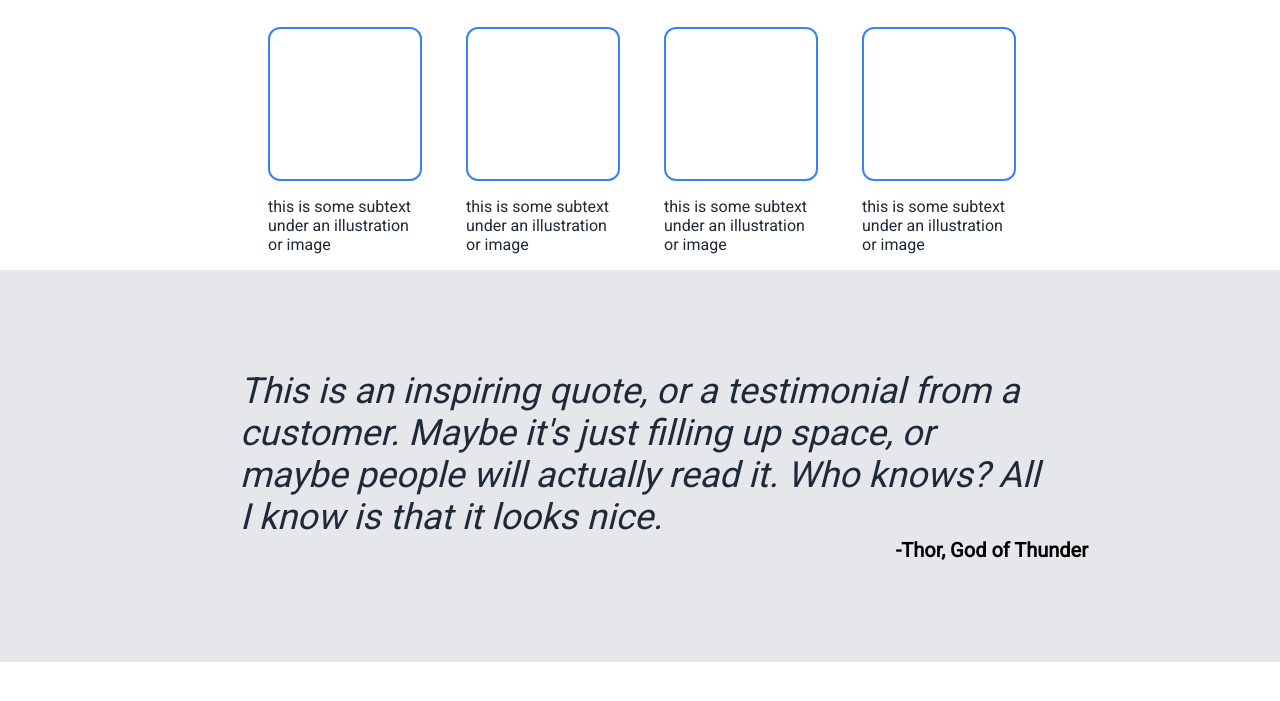
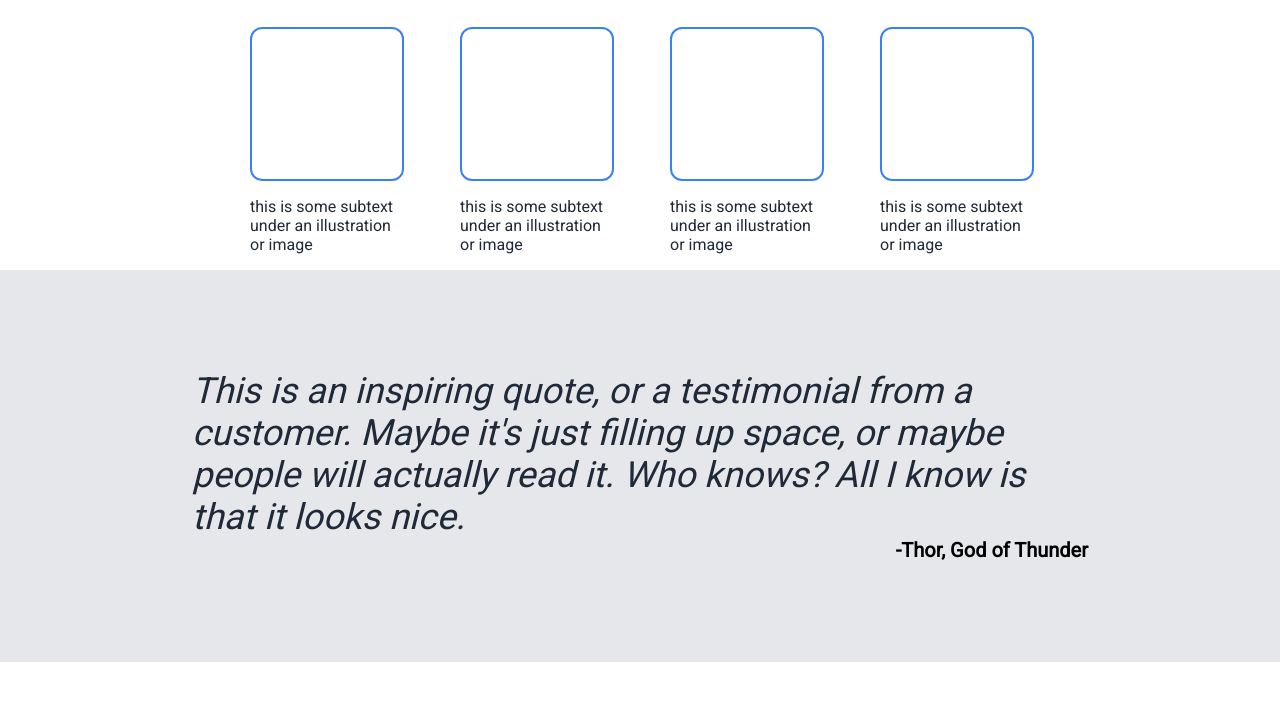
Before and after one commit to Vytazet/landing-page, a plain HTML site: page index.html in a window 1280 px wide. Shown: the part 533-1234 px from the top of the page. Drawn offline with Linux system fonts and the light colour scheme.

Commit message:
Fixed some abnormalities when shrinking the page

```diff
--- a/index.html
+++ b/index.html
@@ -68,12 +68,14 @@
   </div>
 
   <div class="quote-section">
-    <div class="quote">
-      This is an inspiring quote, or a testimonial from a customer. Maybe it's just filling up space, or maybe people will actually read it. Who knows? All I know is that it looks nice.
-    </div>
+    <div class="quote-content">
+      <div class="quote">
+        This is an inspiring quote, or a testimonial from a customer. Maybe it's just filling up space, or maybe people will actually read it. Who knows? All I know is that it looks nice.
+      </div>
 
-    <div class="quote-author">
-      -Thor, God of Thunder
+      <div class="quote-author">
+        -Thor, God of Thunder
+      </div>
     </div>
   </div>
 
--- a/style.css
+++ b/style.css
@@ -5,7 +5,7 @@ body{
   flex-direction: column;
   justify-content: space-between;
   min-height: 100vh;
-  min-width: 1000px;
+  min-width: 800px;
 }
 
 .top-part{
@@ -120,7 +120,7 @@ h2{
   display: flex;
   justify-content: center;
   align-items: center;
-  gap: 48px;
+  gap: 60px;
   flex-wrap: wrap;
 }
 
@@ -128,8 +128,15 @@ h2{
   padding: 100px 15%;
   background-color: #E5E7EB;
   display: flex;
+  justify-content: center;
+}
+
+.quote-content{
+  display: flex;
   flex-direction: column;
   justify-content: center;
+  flex: 1 1 600px;
+  max-width: 1000px;
 }
 
 .quote{
@@ -137,7 +144,6 @@ h2{
   font-weight: 100;
   font-style: italic;
   color: #1F2937;
-  width: 800px;
   align-self: center;
 }
 
```
